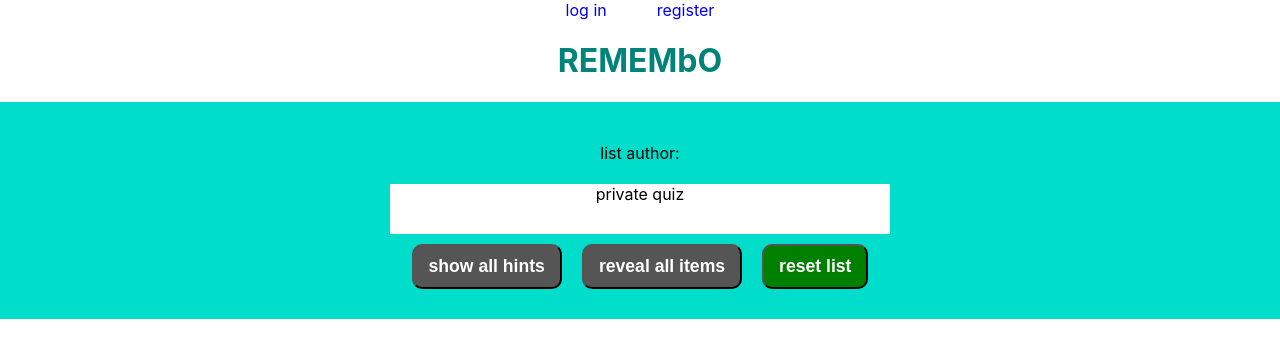
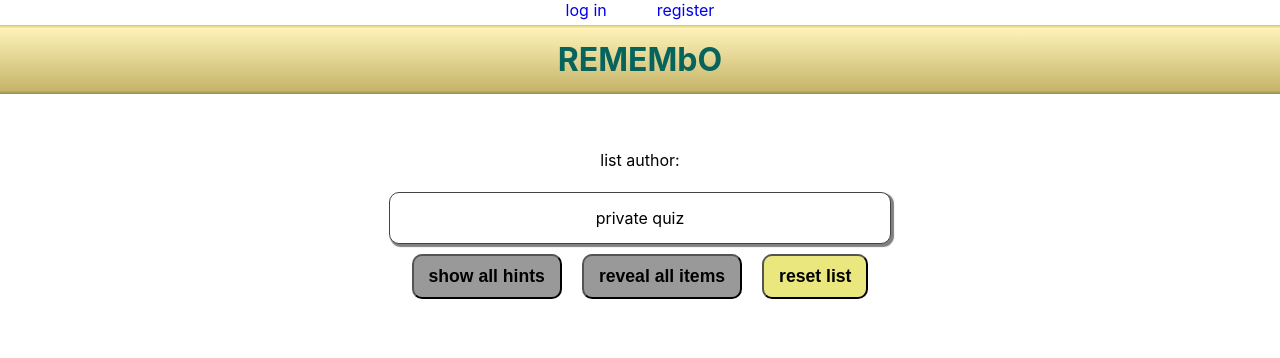
Before and after one commit to stevenmalley/remembo, a React (Create React App) app in the folder client/: page /quiz/1 in a window 1280 px wide. Shown: the top 358 px of the page. Built offline with nearby package versions, Linux system fonts and the light colour scheme; no server answers.

Commit message:
styles improved

```diff
--- a/client/src/App.css
+++ b/client/src/App.css
@@ -7,8 +7,11 @@ a {
 }
 
 #rememboHeader {
-  color: rgb(0, 131, 120);
+  background: linear-gradient(#d7c669, #fff2b9 5%, #c5b56a 95%, #978c51);
+  color: rgb(6, 100, 92);
   text-decoration: none;
+  padding: 15px 0;
+  margin: 5px 0 15px 0;
 }
 
 .accountBarLink {
--- a/client/src/features/Quiz.css
+++ b/client/src/features/Quiz.css
@@ -1,5 +1,5 @@
 #quiz {
-  background-color: rgb(0, 221, 203);
+  /* background-color: rgb(255 171 42); */
   padding: 20px 0;
   color: black;
 }
@@ -13,17 +13,31 @@
 }
 
 .factWrapper {
-  background-color: white;
+  background-color: rgb(0, 131, 120);
+  border: 1px solid #444;
   margin: 10px auto;
+  border-radius: 10px;
+  box-shadow: 2px 2px 1px 1px grey;
   max-width: 500px;
   color: black;
   position: relative;
   cursor: pointer;
 }
 
+.factWrapper:hover {
+  background-color: rgb(0, 110, 100);
+}
+
+.factWrapper.factRevealed {
+  background-color: white;
+}
+
 .textWrapper {
   width: 100%;
   min-height: 50px;
+  display: flex;
+  flex-direction: column;
+  justify-content: center;
 }
 
 .fact-info {
@@ -31,7 +45,7 @@
 }
 
 .fact-hint {
-  color: blue;
+  color: white;
 }
 
 .hintButton {
@@ -40,52 +54,37 @@
   position: absolute;
   top: 0;
   right: 0;
-  background: yellow;
+  background: #e9e77e;
+  font-weight: bold;
   font-size: 1.1em;
   margin: 3px;
   cursor: pointer;
-  border-top-left-radius: 10px;
-  border-bottom-left-radius: 10px;
+  border-radius: 10px;
+  /* border-top-left-radius: 10px;
+  border-bottom-left-radius: 10px; */
 }
 
-.hintButton:hover {
+.hintButton:hover, .allHintButton:hover, .allFactButton:hover, .resetButton:hover {
   background: rgb(255, 255, 144);
-}
-
-.hintButton:active {
-  background: purple;
 }
 
 .quizButton {
   margin: 0 10px 10px;
   padding: 10px 15px;
   font-size: 1.1em;
-  color: white;
   font-weight: bold;
   cursor: pointer;
   border-radius: 10px;
 }
 
 .irrelevantButton {
-  background: #555;
+  background: #999;
 }
 
-.allHintButton {
-  background: blue;
+.allHintButton, .allFactButton, .resetButton {
+  background: #e9e77e;
 }
 
-.allFactButton {
-  background: red;
+.hintButton:active, .allHintButton:active, .allFactButton:active, .resetButton:active {
+  background: white;
 }
-
-.resetButton {
-  background: green;
-}
-
-.allHintButton:hover, .allFactButton:hover, .resetButton:hover {
-  color: gold;
-}
-
-.allHintButton:active, .allFactButton:active, .resetButton:active {
-  background: purple;
-}
--- a/client/src/features/Quiz.js
+++ b/client/src/features/Quiz.js
@@ -80,7 +80,7 @@ function Quiz () {
         (quiz.data.public ? <button onClick={unpublishThisQuiz} className="rememboButton quizTopButton">MAKE LIST PRIVATE</button> : <button onClick={publishThisQuiz} className="rememboButton quizTopButton">MAKE LIST PUBLIC</button>)
         : null}
       {quiz.facts.map((fact,i) => (
-        <div key={"fact"+i} id={"fact"+i} className="factWrapper" style={{backgroundColor:fact.revealed ? "white" : "gold"}}>
+        <div key={"fact"+i} id={"fact"+i} className={"factWrapper "+(fact.revealed ? "factRevealed" : "")}>
           <div onClick={factClickHandler(i)} className="textWrapper">
             {fact.revealed ? <div className="fact-text">{fact.text}</div> : null}
             {fact.revealed ? <div className="fact-info">{fact.info}</div> : null}
--- a/client/src/features/Quizzes.css
+++ b/client/src/features/Quizzes.css
@@ -4,7 +4,7 @@
 
 .quizzesHeader {
   color: rgb(0, 131, 120);
-  margin-top: 45px;
+  margin: 55px 0 5px 0;
 }
 
 .quizLink, .newQuizLink {
@@ -19,13 +19,14 @@
 }
 
 .quizLink {
-  background: rgb(0, 221, 203);
+  background: linear-gradient(#d7c669, #fff2b9 5%, #c5b56a 95%, #978c51);
 }
 
 .newQuizLink {
   border: 1px solid black;
+  max-width: 300px;
 }
 
 .quizLink:hover, .newQuizLink:hover {
-  background: rgb(255, 234, 113);
+  background: linear-gradient(#d7c669, #ffea8e 5%, #cbb340 95%, #978c51);
 }
```
Also changed, not shown: 7 other files (tests, documents, lock files or other folders).
